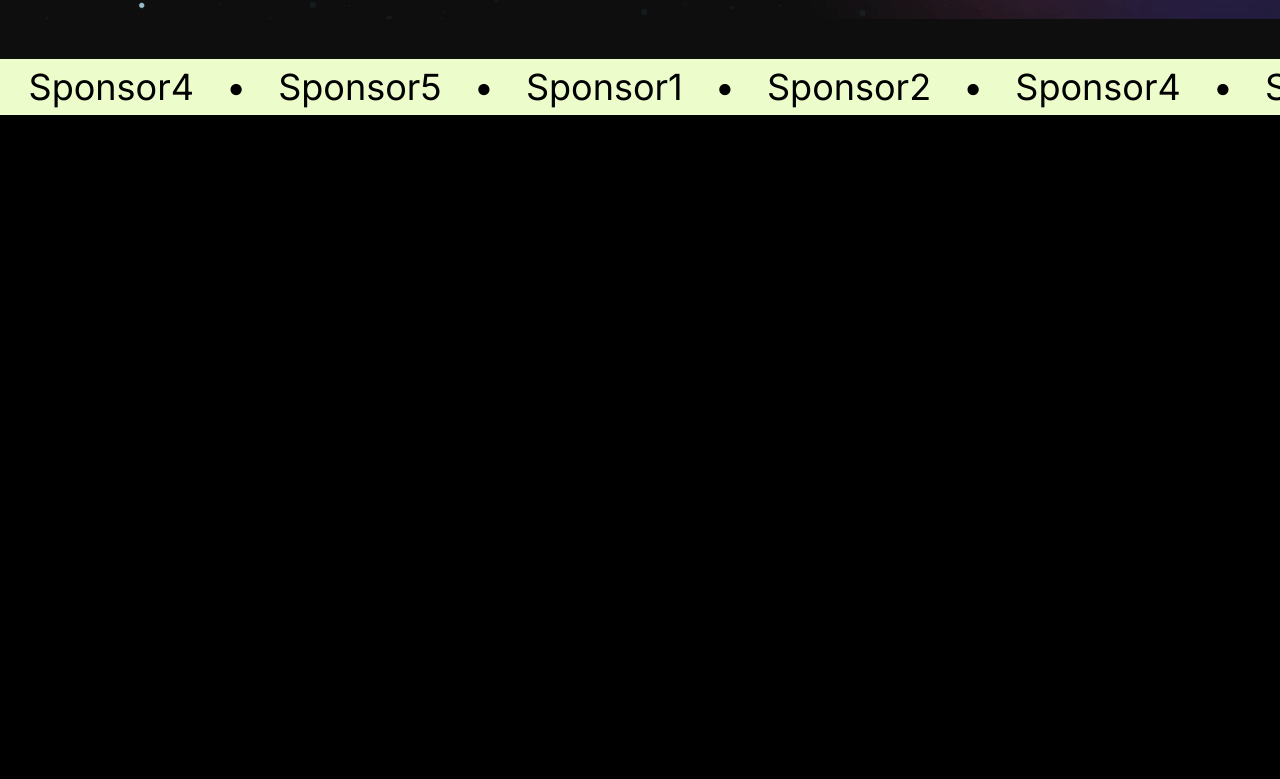
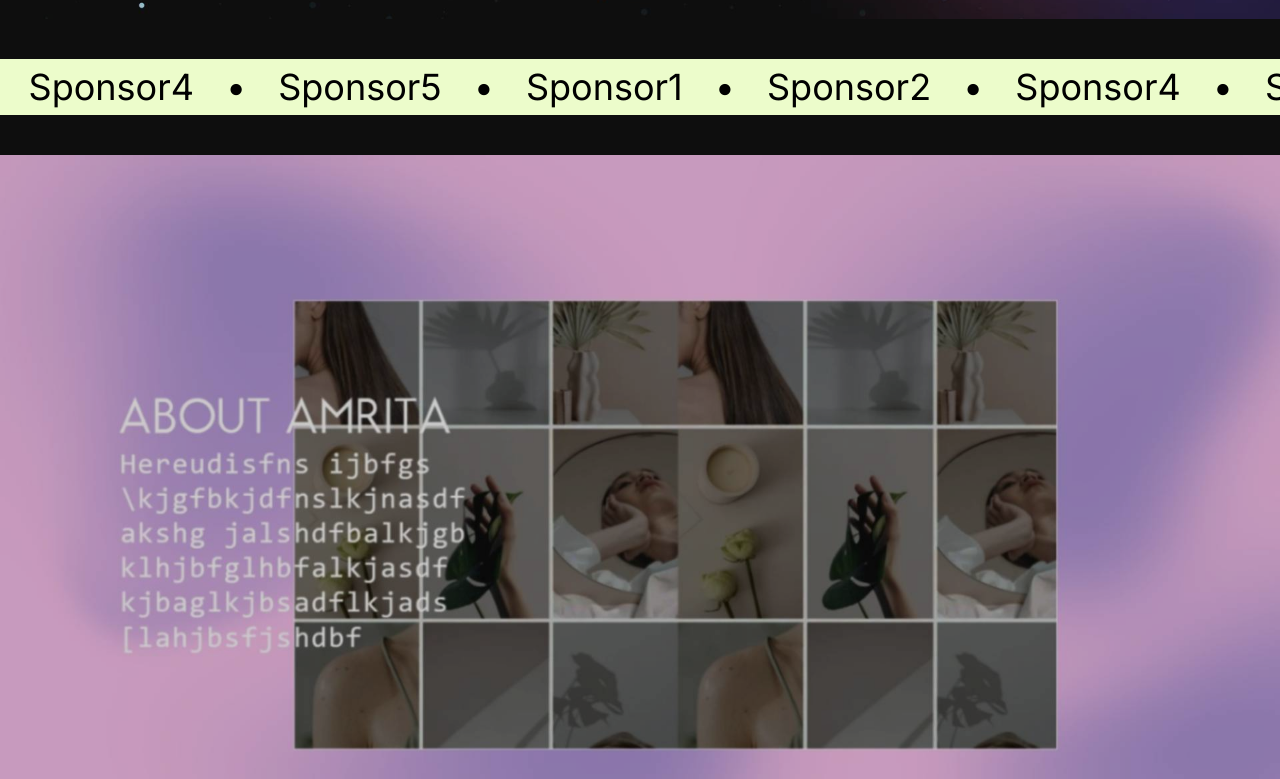
Before and after one commit to knightempire/anokha-2024, a Next.js app: page / in a window 1280 px wide. Shown: the part 741-1520 px from the top of the page. Built offline with nearby package versions, Linux system fonts and the light colour scheme.

Commit message:
Info Divs

```diff
--- a/src/app/components/InfoDivs.jsx
+++ b/src/app/components/InfoDivs.jsx
@@ -1,15 +1,27 @@
 import React from 'react'
+import Image from 'next/image'
+import bg from '/public/images/info.jpg'
 
 /*
 
 This is where the info divs will be displayed. Use locomotive scroll for the inner divs movements.
+
+The inner div scrolls, the outer div is fixed. Background colors will change.
 
 */
 
 const Info = () => {
   return (
     <div className="relative h-screen">
-      <div className="absolute inset-0 bg-black opacity-100">
+      <div className="absolute inset-0">
+        <Image
+          src={bg}
+          layout="fill"
+          objectFit="contain"
+          alt="hero background"
+        />
+      </div>
+      <div className="absolute inset-0 bg-black opacity-20">
 
       </div>
     </div>
--- a/src/app/page.js
+++ b/src/app/page.js
@@ -18,7 +18,6 @@ export default function Home() {
     <main className="flex min-h-screen flex-col bg-[#121212]">
 
       <Navbar />
-
       <Hero />
       <SponsorsMarquee />
       <Info />
```
Also changed, not shown: public/images/info.jpg (added).
